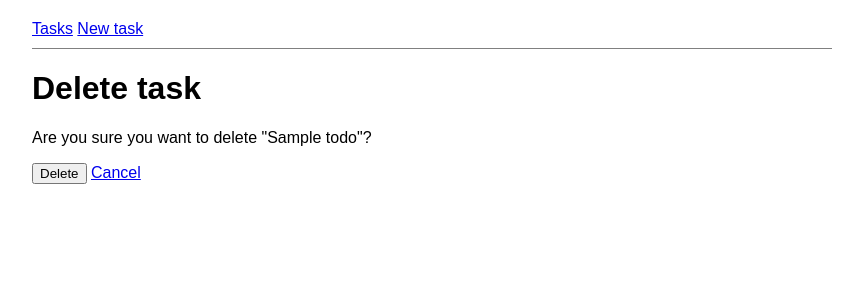
After one commit to Tulsidai/cse3101-todo-lab, a Django app: page /tasks/1/delete/ in a window 1280 px wide. The commit adds this page. Shown: the top 300 px of the page, without its empty margins (208-1071 px from the left). Run offline with Django 5.2, Linux system fonts and the light colour scheme; tables that the repository leaves empty hold one stand-in row (values such as "Sample post").

Commit message:
Add delete task with confirmation

```diff
--- /dev/null
+++ b/tasks/templates/tasks/delete.html
@@ -0,0 +1,14 @@
+
+{% extends "tasks/layout.html" %}
+{% block title %}Delete task{% endblock %}
+
+{% block content %}
+<h1>Delete task</h1>
+<p>Are you sure you want to delete "{{ task.title }}"?</p>
+
+<form method="post"  action="{% url 'task_delete' task.pk %}">
+  {% csrf_token %}
+  <button type="submit" >Delete</button>
+  <a href="{% url 'task_list' %}">Cancel</a>
+</form>
+{% endblock %}
--- a/tasks/templates/tasks/detail.html
+++ b/tasks/templates/tasks/detail.html
@@ -11,4 +11,5 @@
 {% endif %}
 <a href="{% url 'task_edit' task.pk %}">Edit</a>
 <a href="{% url 'task_list' %}">Back to the list</a>
+<a href="{% url 'task_delete' task.pk %}">Delete</a>
 {% endblock %}
--- a/tasks/templates/tasks/index.html
+++ b/tasks/templates/tasks/index.html
@@ -9,6 +9,7 @@
     <a href="{% url 'task_detail' task.pk %}">{{ task.title }}</a>
     {% if task.completed %}(done){% else %}(not done){% endif %}
     <a href="{% url 'task_edit' task.pk %}">Edit</a>
+    <a href="{% url 'task_delete' task.pk %}">Delete</a>
   </li>
   {% endfor %}
 </ul>
--- a/tasks/urls.py
+++ b/tasks/urls.py
@@ -7,4 +7,5 @@ urlpatterns = [
     path("tasks/<int:pk>/", views.task_detail, name="task_detail"),
     path('tasks/new/', views.task_create, name="task_create"),
     path('tasks/<int:pk>/edit/', views.task_edit, name="task_edit"),
+    path('tasks/<int:pk>/delete/', views.task_delete, name="task_delete"),
 ]
--- a/tasks/views.py
+++ b/tasks/views.py
@@ -47,3 +47,14 @@ def task_edit(request, pk):
     form = TodoForm(instance = task)
 
     return render(request, "tasks/edit.html", {'form':form, "task":task})
+
+
+
+@require_http_methods(["GET", "POST"])
+def task_delete(request, pk):
+    task = get_object_or_404(Todo, pk = pk)
+    if request.method == 'POST':
+        task.delete()
+        return redirect("task_list" )
+
+    return render(request, "tasks/delete.html", {'task':task})
```
